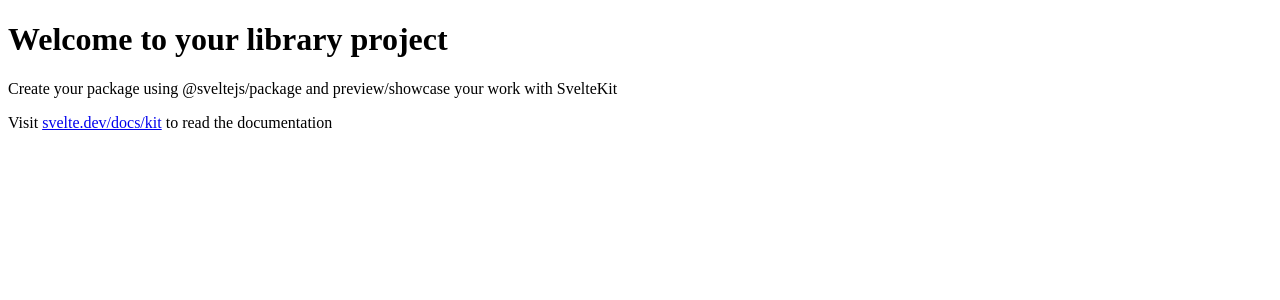
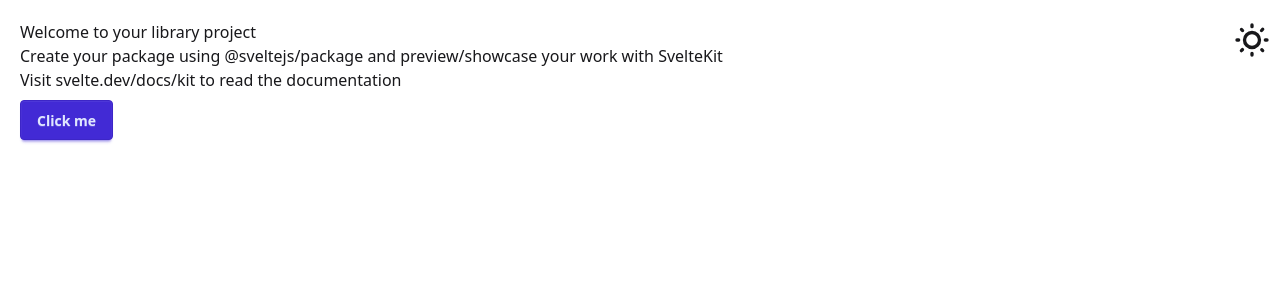
Before and after one commit to abdnh/ankiutils-ts, a SvelteKit app: page / in a window 1280 px wide. Shown: the top 300 px of the page. Built offline with nearby package versions, Linux system fonts and the light colour scheme.

Commit message:
Add DaisyUI

```diff
--- a/package.json
+++ b/package.json
@@ -40,7 +40,9 @@
 		"@sveltejs/kit": "^2.49.1",
 		"@sveltejs/package": "^2.5.7",
 		"@sveltejs/vite-plugin-svelte": "^6.2.1",
+		"@tailwindcss/vite": "^4.1.18",
 		"@types/node": "^24",
+		"daisyui": "^5.5.14",
 		"eslint": "^9.39.1",
 		"eslint-config-prettier": "^10.1.8",
 		"eslint-plugin-svelte": "^3.13.1",
@@ -51,6 +53,7 @@
 		"sass": "^1.97.2",
 		"svelte": "^5.45.6",
 		"svelte-check": "^4.3.4",
+		"tailwindcss": "^4.1.18",
 		"typescript": "^5.9.3",
 		"typescript-eslint": "^8.48.1",
 		"vite": "^7.2.6"
--- /dev/null
+++ b/src/lib/style.css
@@ -0,0 +1,2 @@
+@import "tailwindcss";
+@plugin "daisyui";
--- /dev/null
+++ b/src/routes/+layout.svelte
@@ -0,0 +1,5 @@
+<script lang="ts">
+    import "$lib/style.css";
+</script>
+
+<slot/>
--- /dev/null
+++ b/src/routes/+layout.ts
@@ -0,0 +1,8 @@
+import { checkNightMode } from "$lib/theme.svelte";
+import type { LayoutData } from "./$types";
+export const ssr = false;
+export const prerender = false;
+
+export const load: LayoutData = async () => {
+    checkNightMode();
+};
--- a/src/routes/+page.svelte
+++ b/src/routes/+page.svelte
@@ -1,3 +1,38 @@
+<script lang="ts">
+    import { pageTheme } from "$lib/theme.svelte";
+
+    function onThemeChange(event: Event) {
+        const target = event.target as HTMLInputElement;
+        const theme = target.checked ? "dark" : "light";
+        document.documentElement.dataset.theme = theme;
+    }
+</script>
+
+<label class="swap swap-rotate absolute right-2">
+  <input type="checkbox" class="theme-controller" oninput={onThemeChange} checked={pageTheme.isDark} />
+
+  <svg
+    class="swap-off h-10 w-10 fill-current"
+    xmlns="http://www.w3.org/2000/svg"
+    viewBox="0 0 24 24">
+    <path
+      d="M5.64,17l-.71.71a1,1,0,0,0,0,1.41,1,1,0,0,0,1.41,0l.71-.71A1,1,0,0,0,5.64,17ZM5,12a1,1,0,0,0-1-1H3a1,1,0,0,0,0,2H4A1,1,0,0,0,5,12Zm7-7a1,1,0,0,0,1-1V3a1,1,0,0,0-2,0V4A1,1,0,0,0,12,5ZM5.64,7.05a1,1,0,0,0,.7.29,1,1,0,0,0,.71-.29,1,1,0,0,0,0-1.41l-.71-.71A1,1,0,0,0,4.93,6.34Zm12,.29a1,1,0,0,0,.7-.29l.71-.71a1,1,0,1,0-1.41-1.41L17,5.64a1,1,0,0,0,0,1.41A1,1,0,0,0,17.66,7.34ZM21,11H20a1,1,0,0,0,0,2h1a1,1,0,0,0,0-2Zm-9,8a1,1,0,0,0-1,1v1a1,1,0,0,0,2,0V20A1,1,0,0,0,12,19ZM18.36,17A1,1,0,0,0,17,18.36l.71.71a1,1,0,0,0,1.41,0,1,1,0,0,0,0-1.41ZM12,6.5A5.5,5.5,0,1,0,17.5,12,5.51,5.51,0,0,0,12,6.5Zm0,9A3.5,3.5,0,1,1,15.5,12,3.5,3.5,0,0,1,12,15.5Z" />
+  </svg>
+
+  <svg
+    class="swap-on h-10 w-10 fill-current"
+    xmlns="http://www.w3.org/2000/svg"
+    viewBox="0 0 24 24">
+    <path
+      d="M21.64,13a1,1,0,0,0-1.05-.14,8.05,8.05,0,0,1-3.37.73A8.15,8.15,0,0,1,9.08,5.49a8.59,8.59,0,0,1,.25-2A1,1,0,0,0,8,2.36,10.14,10.14,0,1,0,22,14.05,1,1,0,0,0,21.64,13Zm-9.5,6.69A8.14,8.14,0,0,1,7.08,5.22v.27A10.15,10.15,0,0,0,17.22,15.63a9.79,9.79,0,0,0,2.1-.22A8.11,8.11,0,0,1,12.14,19.73Z" />
+  </svg>
+</label>
+
+<div class="m-5">
 <h1>Welcome to your library project</h1>
 <p>Create your package using @sveltejs/package and preview/showcase your work with SvelteKit</p>
 <p>Visit <a href="https://svelte.dev/docs/kit">svelte.dev/docs/kit</a> to read the documentation</p>
+
+<button class="btn btn-primary mt-2">Click me</button>
+
+</div>
--- a/vite.config.ts
+++ b/vite.config.ts
@@ -1,6 +1,7 @@
 import { sveltekit } from '@sveltejs/kit/vite';
 import { defineConfig } from 'vite';
+import tailwindcss from '@tailwindcss/vite';
 
 export default defineConfig({
-	plugins: [sveltekit()]
+	plugins: [tailwindcss(), sveltekit()]
 });
```
Also changed, not shown: 1 other file (tests, documents, lock files or other folders).
